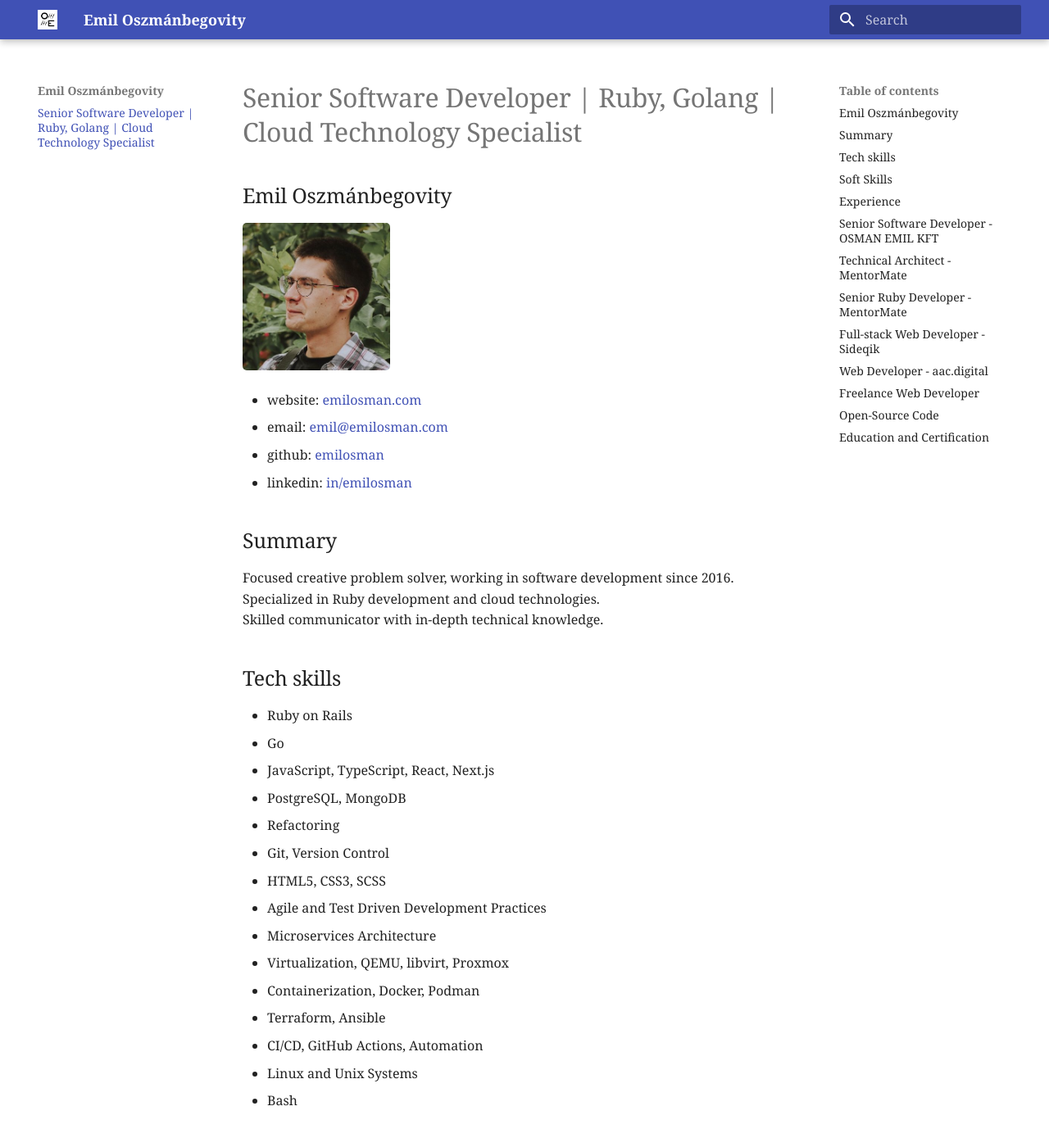
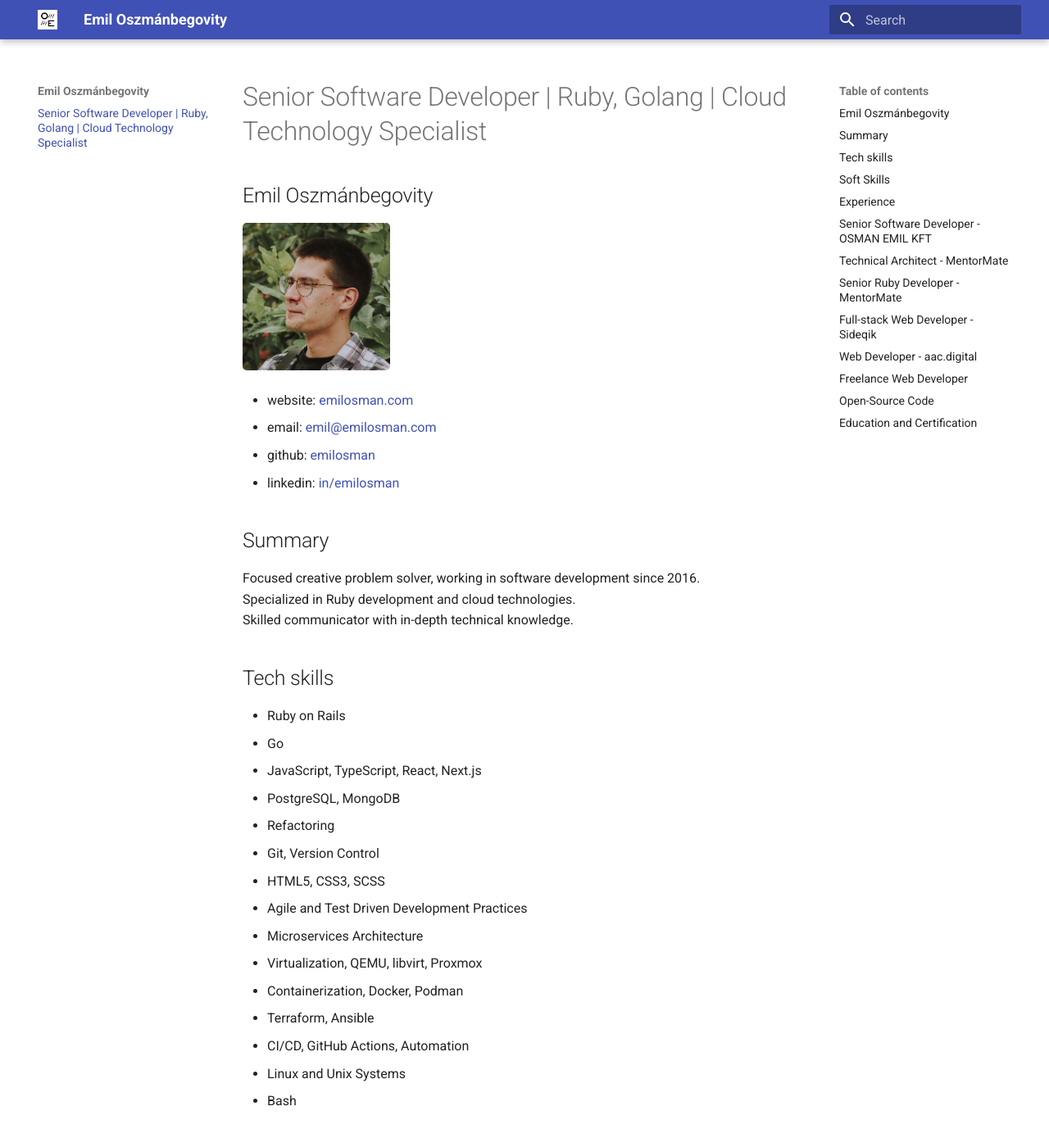
Before and after one commit to emilosman/emilosman, an MkDocs documentation site: the page built from docs/index.md, in a window 1280 px wide and 1400 px high. Shown: the top 1389 px of the window at 82% size. Built offline with MkDocs 1.6.1 and Material for MkDocs 9.7.7, drawn with Linux system fonts in a browser that asks for light colours; some web fonts are replaced.

Commit message:
Remove serif

```diff
--- a/mkdocs.yml
+++ b/mkdocs.yml
@@ -6,8 +6,6 @@ theme:
   logo: assets/monogram.png
   favicon: assets/monogram.png
   name: material
-  font:
-    text: Georgia
 
 extra_css:
   - /css/style.css
```
